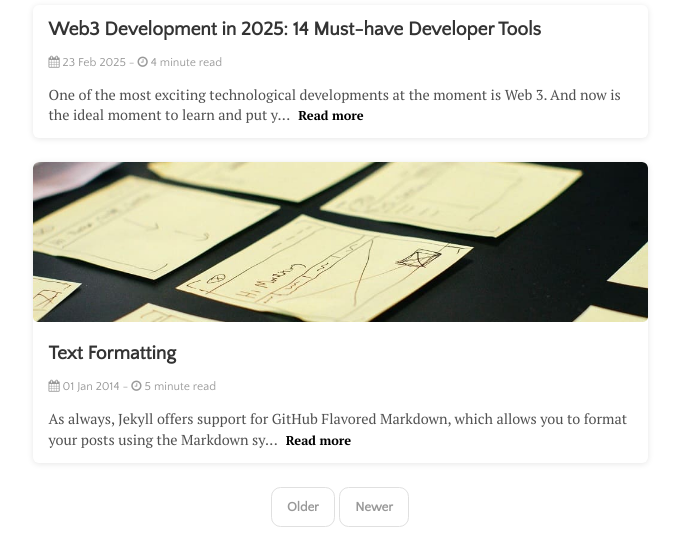
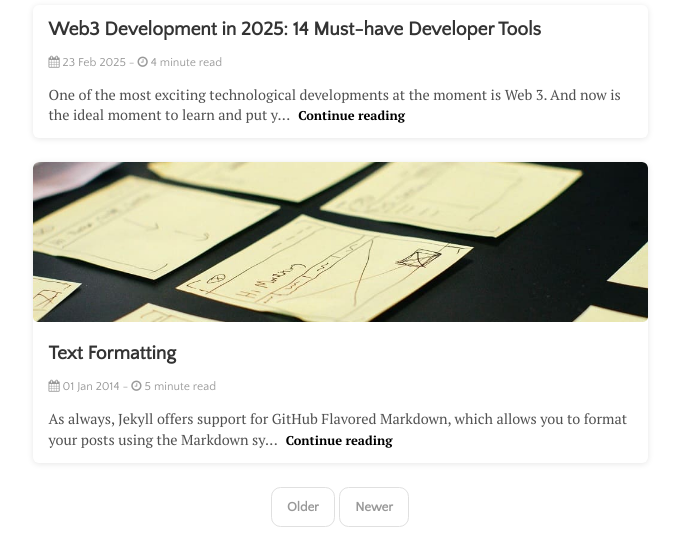
Before and after one commit to theriturajps/theriturajps.github.io, a Jekyll site: the page built from index.html, in a window 1280 px wide. Shown: the part 194-731 px from the top of the page, without its empty margins (300-979 px from the left). Built offline with Jekyll 4.4.1, drawn with Linux system fonts in a browser that asks for light colours; the list of posts is cut into pages by our own code.

Commit message:
Update aria-label attributes for post links to enhance accessibility

```diff
--- a/_layouts/home.html
+++ b/_layouts/home.html
@@ -7,7 +7,7 @@ layout: default
     <div class="compact-card">
       {% if post.image %}
         <div class="thumbnail-container">
-          <a href="{{ site.github.url }}{{ post.url }}" aria-label="Read more about {{ post.title }}"><img src="{{ site.github.url }}/assets/img/{{ post.image }}" alt="{{ post.title }}"></a>
+          <a href="{{ site.github.url }}{{ post.url }}" aria-label="Continue reading {{ post.title }}"><img src="{{ site.github.url }}/assets/img/{{ post.image }}" alt="{{ post.title }}"></a>
         </div>
       {% endif %}
       <div class="post-content">
@@ -18,7 +18,7 @@ layout: default
           <i class="fa fa-calendar" aria-hidden="true"></i> {{ post.date | date_to_string }} - <i class="fa fa-clock-o" aria-hidden="true"></i> {% include read-time.html %}
         </div>
         <div class="post-excerpt">
-          {{ post.content | strip_html | truncate: 125 }} <a href="{{ site.github.url }}{{ post.url }}" aria-label="Read more about {{ post.title }}" class="read-more">Read more</a>
+          {{ post.content | strip_html | truncate: 125 }} <a href="{{ site.github.url }}{{ post.url }}" aria-label="Continue reading {{ post.title }}" class="read-more">Continue reading</a>
         </div>
       </div>
     </div>
```
